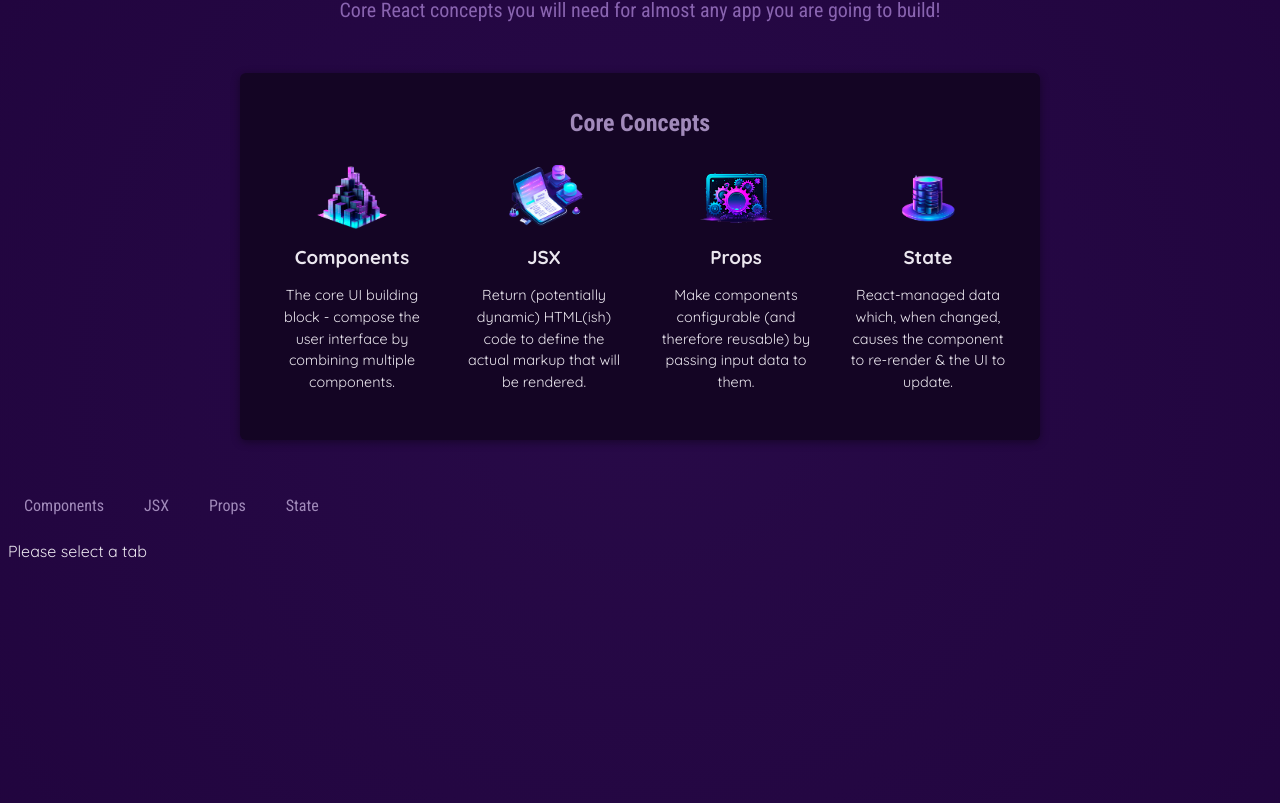
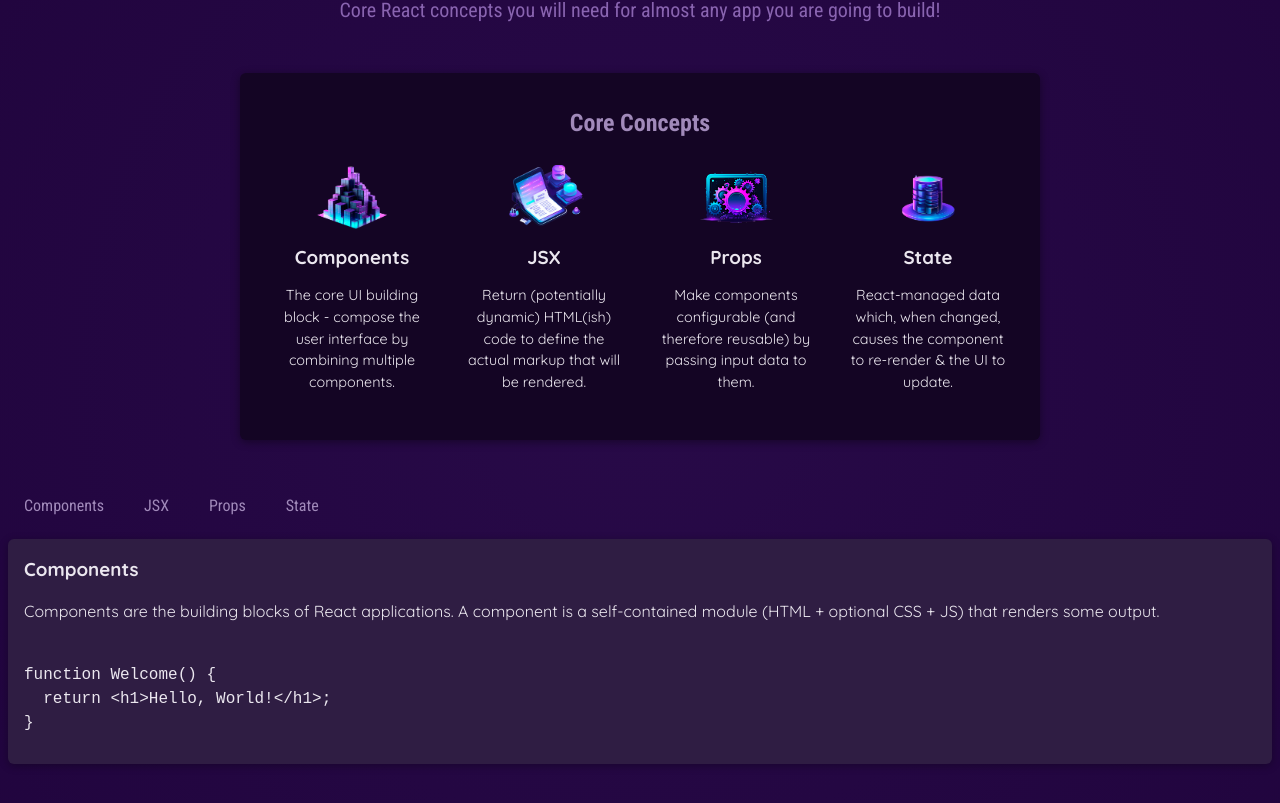
Before and after one commit to abelgc/React-Essentials, a React (Vite) app: page / in a window 1280 px wide. Shown: the part 259-1062 px from the top of the page. Built offline with nearby package versions, Linux system fonts and the light colour scheme.

Commit message:
Set UseState Array dec. values with dynamic data

```diff
--- a/src/App.jsx
+++ b/src/App.jsx
@@ -2,16 +2,16 @@
 import CoreConcepts from "./components/CoreConcepts";
 import TabButton from "./components/TabButton";
 import { CORE_CONCEPTS } from './data.js';
+import { EXAMPLES } from './data.js';
 import { useState } from "react";
 
 
 function App() {
   //useState should be called on the top of the component level
-  const [selectedTopic, setSelectedTopic] = useState("Please select a tab");
+  const [selectedTopic, setSelectedTopic] = useState("components");
 
    function handleSelected(selectedButton) {
       setSelectedTopic(selectedButton);
-      console.log(selectedButton)
     }
 
   return (
@@ -35,12 +35,18 @@
       <section id="examples">
         <menu>
           {/* <TabButton label="Components">Components</TabButton> */}
-          <TabButton onSelectTab={()=> handleSelected("Components")}>Components</TabButton>
-          <TabButton onSelectTab={()=> handleSelected("JSX")}>JSX</TabButton>
-          <TabButton onSelectTab={()=> handleSelected("Props")}>Props</TabButton>
-          <TabButton onSelectTab={()=> handleSelected("State")}>State</TabButton>
+          <TabButton onSelectTab={()=> handleSelected("components")}>Components</TabButton>
+          <TabButton onSelectTab={()=> handleSelected("jsx")}>JSX</TabButton>
+          <TabButton onSelectTab={()=> handleSelected("props")}>Props</TabButton>
+          <TabButton onSelectTab={()=> handleSelected("state")}>State</TabButton>
         </menu>
-          {selectedTopic}
+        <div id="tab-content">
+            <h3>{EXAMPLES[selectedTopic].title}</h3>
+            <p>{EXAMPLES[selectedTopic].description}</p>
+            <pre>
+              <code>{EXAMPLES[selectedTopic].code}</code>
+            </pre>
+          </div>
       </section>
     </div>
   );
--- a/src/data.js
+++ b/src/data.js
@@ -29,3 +29,54 @@
       'React-managed data which, when changed, causes the component to re-render & the UI to update.',
   },
 ];
+
+export const EXAMPLES = {
+  components: {
+    title: 'Components',
+    description:
+      'Components are the building blocks of React applications. A component is a self-contained module (HTML + optional CSS + JS) that renders some output.',
+    code: `
+function Welcome() {
+  return <h1>Hello, World!</h1>;
+}`,
+  },
+  jsx: {
+    title: 'JSX',
+    description:
+      'JSX is a syntax extension to JavaScript. It is similar to a template language, but it has full power of JavaScript (e.g., it may output dynamic content).',
+    code: `
+<div>
+  <h1>Welcome {userName}</h1>
+  <p>Time to learn React!</p>
+</div>`,
+  },
+  props: {
+    title: 'Props',
+    description:
+      'Components accept arbitrary inputs called props. They are like function arguments.',
+    code: `
+function Welcome(props) {
+  return <h1>Hello, {props.name}</h1>;
+}`,
+  },
+  state: {
+    title: 'State',
+    description:
+      'State allows React components to change their output over time in response to user actions, network responses, and anything else.',
+    code: `
+function Counter() {
+  const [isVisible, setIsVisible] = useState(false);
+
+  function handleClick() {
+    setIsVisible(true);
+  }
+
+  return (
+    <div>
+      <button onClick={handleClick}>Show Details</button>
+      {isVisible && <p>Amazing details!</p>}
+    </div>
+  );
+}`,
+  },
+};
```
